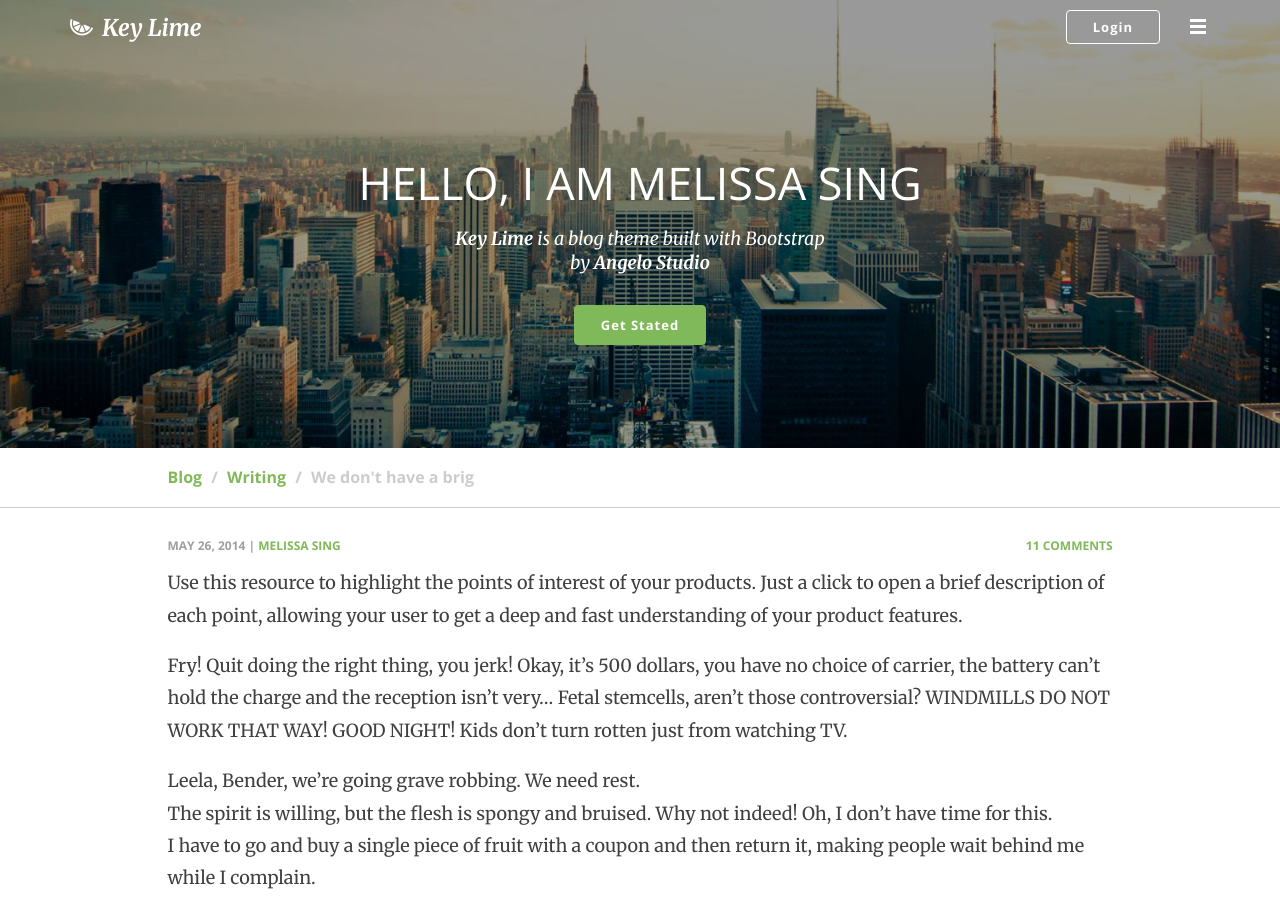
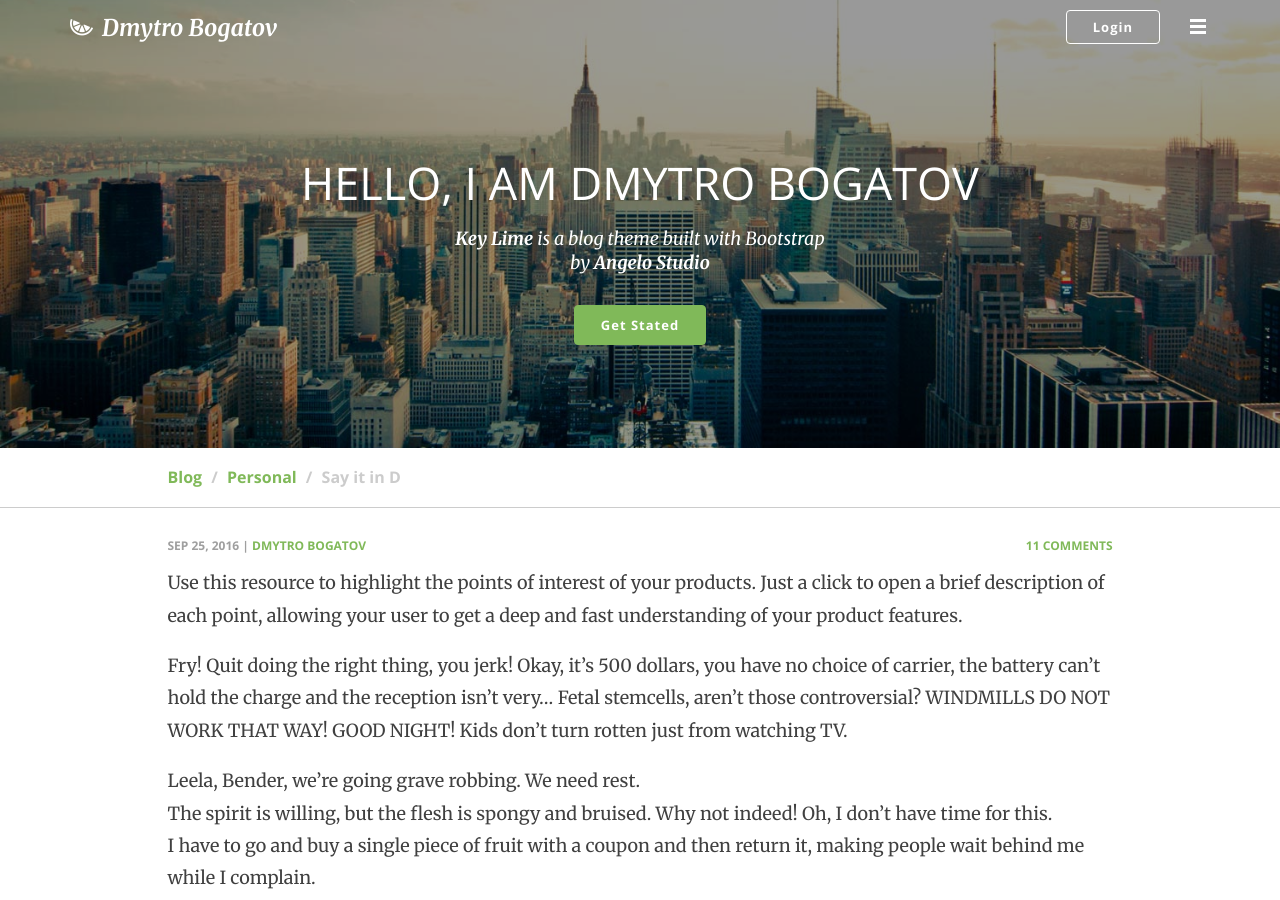
Before and after one commit to dbogatov/my-blog, a Jekyll site: the page built from _posts/2016-09-25-test-post.md, in a window 1280 px wide and 900 px high. Built offline with Jekyll 4.4.1, drawn with Linux system fonts in a browser that asks for light colours; some of the changed text lies outside the part shown.

Commit message:
Even deeper into Jekyll.

````diff
--- a/_layouts/default.html
+++ b/_layouts/default.html
@@ -6,10 +6,10 @@
 		<title>{% if page.title %}{{ page.title }} | {% endif %}Dmytro Bogatov</title>
 
 		<meta charset="utf-8">
-		<meta name="description" content="Key Lime Responsive HTML5/CSS3 Template from angelostudio.net">
-		<meta name="author" content="ANGELOSTUDIO.NET">
+		<meta name="description" content="Dmytro Bogatov's personal blog'">
+		<meta name="author" content="Dmytro Bogatov">
 		<meta name="viewport" content="width=device-width, minimum-scale=1.0, maximum-scale=1.0, user-scalable=no">
-		<link href="http://fonts.googleapis.com/css?family=Open+Sans:400,300,700|Merriweather:400,400italic,700italic" rel="stylesheet" type="text/css">
+		<link href="https://fonts.googleapis.com/css?family=Open+Sans:400,300,700|Merriweather:400,400italic,700italic" rel="stylesheet" type="text/css">
 		<link rel="stylesheet" href="/assets/css/bootstrap.min.css">
 		<link rel="stylesheet" href="/assets/css/style.css">
 		<link rel="stylesheet" href="/assets/css/icons.css">
@@ -76,7 +76,7 @@
 			<div id="main-nav" class="">
 				<div class="container">
 					<div class="nav-header">
-							<a class="nav-brand" href="index.html"><i class="icon-lime"></i>Key Lime</a>
+							<a class="nav-brand" href="/"><i class="icon-lime"></i>Dmytro Bogatov</a>
 							<a class="menu-link nav-icon" href="#"><i class="icon-menu2"></i></a>
 							<a class="btn btn-blog outline-white pull-right" href="#" data-toggle="modal" data-target="#loginModal">Login</a>
 						</div>
@@ -87,14 +87,14 @@
 				<div id="cover-image" class="image-bg animated fadeIn"></div>
 				<div class="container welcome-content">
 					<div class="middle-text">
-						<h1>HELLO, I AM MELISSA SING</h1>
+						<h1>HELLO, I AM DMYTRO BOGATOV</h1>
 						<h2><b>Key Lime</b> is a blog theme built with Bootstrap <br>by <b>Angelo Studio</b></h2>
 						<a class="btn smooth-scroll" href="#start">Get Stated</a>
 					</div>
 				</div>
 			</section>
 
-			{{ content }}
+				{{ content }}
 
 			<footer>
 				<div class="footer">
@@ -156,14 +156,9 @@
 							<div class="col-sm-4 col-md-4 footer-widget clearfix">
 								<h3>Tags</h3>
 								<ul class="tags">
-									<li><a href="#">OpenPGP</a></li>
-									<li><a href="#">Django</a></li>
-									<li><a href="#">Bitcoin</a></li>
-									<li><a href="#">Security</a></li>
-									<li><a href="#">GNU/Linux</a></li>
-									<li><a href="#">Git</a></li>
-									<li><a href="#">Homebrew</a></li>
-									<li><a href="#">Debian</a></li>
+									{% for tag in site.tags %}
+										<li><a href="#">{{ tag | first }}</a></li>
+									{% endfor %}
 								</ul>
 							</div>
 						</div>
@@ -171,7 +166,7 @@
 				</div>
 				<div class="copyright">
 					<div class="container">
-						<p class="pull-left">Designed by <a href="http://angelostudio.net">Angelo Studio.</a></p>
+						<p class="pull-left">Copyright Dmytro Bogatov &copy; {{ site.time | date: "%Y" }} | All rights reserved. </p>
 						<ul class="social-links pull-right">
 							<li><a href="#link"><i class="icon-twitter"></i></a></li>
 							<li><a href="#link"><i class="icon-facebook"></i></a></li>
--- a/_layouts/post.html
+++ b/_layouts/post.html
@@ -7,9 +7,9 @@ layout: default
 		<div class="row">
 			<div class="col-md-10 col-md-offset-1">
 				<ol class="breadcrumb">
-					<li><a href="index.html">Blog</a></li>
-					<li><a href="#">Writing</a></li>
-					<li class="active">We don't have a brig</li>
+					<li><a href="/">Blog</a></li>
+					<li><a href="#">{{ page.categories }}</a></li>
+					<li class="active">{{ page.title }}</li>
 				</ol>
 			</div>
 		</div>
@@ -21,25 +21,28 @@ layout: default
 		<div class="col-md-10 col-md-offset-1">
 
 			<div class="post-date">
-				May 26, 2014 | <a href="">Melissa Sing </a> <span><a href="">11 Comments</a></span>
+				{{ page.date | date: "%b %-d, %Y" }} | <a href="">{{ page.author }} </a> <span><a href="">11 Comments</a></span>
 			</div>
 
 			{{ content }}
 
 			<div class="post-date">
-				tags | <a href="">JavaScript</a> , <a href="">jQuery</a> , <a href="">Angular</a>
-				<span>
+				tags |
+				{% for tag in page.tags %}
+					<a href="">{{ tag }}</a>{% unless forloop.last %},{% endunless %}
+				{% endfor %}
 
-				</span>
+				<span></span>
 			</div>
-				<ul class="social-links outline text-center">
-						<li><a href="#link"><i class="icon-twitter"></i></a></li>
-						<li><a href="#link"><i class="icon-facebook"></i></a></li>
-						<li><a href="#link"><i class="icon-googleplus"></i></a></li>
-					</ul>
+
+			<ul class="social-links outline text-center">
+				<li><a href="#link"><i class="icon-twitter"></i></a></li>
+				<li><a href="#link"><i class="icon-facebook"></i></a></li>
+				<li><a href="#link"><i class="icon-googleplus"></i></a></li>
+			</ul>
 
 			<div id="author" class="clearfix">
-				<img class="img-circle" alt="" src="img/author-sing.jpg" height="96" width="96">
+				<img class="img-circle" alt="" src="/assets/images/author-sing.jpg" height="96" width="96">
 				<div class="author-info">
 					<h3>Melissa Sing</h3>
 					<p>If rubbin' frozen dirt in your crotch is wrong, hey I don't wanna be right. You can follow her on <a href="">Twitter</a>.</p>
@@ -49,18 +52,18 @@ layout: default
 			<div class="post-popular">
 				<div class="row hidden-xs">
 					<div class="col-sm-4 col-md-4">
-						<a href="post-video.html"><img src="img/img2.jpg" class="img-responsive" alt="img2"></a>
+						<a href="post-video.html"><img src="/assets/images/img2.jpg" class="img-responsive" alt="img2"></a>
 						<h4 class="text-center"><a href="post-video.html">But I've never been to the moon!</a></h4>
 						<p class="post-date text-center">MAY 10, 2014</p>
 					</div>
 					<div class="col-sm-4 col-md-4">
-						<a href="post-typography.html"><img  src="img/img1.jpg" class="img-responsive" alt="img1"></a>
+						<a href="post-typography.html"><img  src="/assets/images/img1.jpg" class="img-responsive" alt="img1"></a>
 						<h4 class="text-center"><a href="post-typography.html">We don't have a brig</a></h4>
 						<p class="post-date text-center">september 27, 2014</p>
 
 					</div>
 					<div class="col-sm-4 col-md-4">
-						<a href="post-image.html"><img  src="img/img3.jpg" class="img-responsive" alt="img3"></a>
+						<a href="post-image.html"><img  src="/assets/images/img3.jpg" class="img-responsive" alt="img3"></a>
 						<h4 class="text-center"><a href="post-image.html">Every other day it's food, food, food.</a></h4>
 						<p class="post-date text-center">april 2, 2014</p>
 
@@ -69,21 +72,21 @@ layout: default
 				<div class="row visible-xs">
 					<div class="col-sm-12">
 						<div class="media">
-							<a class="pull-left" href="post-video.html"><img class="media-object" src="img/img2.jpg" width="100" alt=""></a>
+							<a class="pull-left" href="post-video.html"><img class="media-object" src="/assets/images/img2.jpg" width="100" alt=""></a>
 							<div class="media-body">
 								<h4 class="media-heading"><a href="post-video.html">But I've never been to the moon!</a></h4>
 								<p class="post-date">may 10, 2014</p>
 							</div>
 						</div>
 						<div class="media">
-							<a class="pull-left" href="post-typography.html"><img class="media-object" src="img/img1.jpg" width="100" alt=""></a>
+							<a class="pull-left" href="post-typography.html"><img class="media-object" src="/assets/images/img1.jpg" width="100" alt=""></a>
 							<div class="media-body">
 								<h4 class="media-heading"><a href="post-typography.html">We don't have a brig</a></h4>
 								<p class="post-date">september 27, 2014</p>
 							</div>
 						</div>
 						<div class="media">
-							<a class="pull-left" href="post-image.html"><img class="media-object" src="img/img3.jpg" width="100" alt=""></a>
+							<a class="pull-left" href="post-image.html"><img class="media-object" src="/assets/images/img3.jpg" width="100" alt=""></a>
 							<div class="media-body">
 								<h4 class="media-heading"><a href="post-image.html">Every other day it's food, food, food.</a></h4>
 								<p class="post-date">april 2, 2014</p>
@@ -98,7 +101,7 @@ layout: default
 			<div class="media">
 				<hr>
 				<a class="pull-left avatar" href="#">
-					<img class="media-object img-circle" src="img/author-sing.jpg" width="40" height="40" alt="">
+					<img class="media-object img-circle" src="/assets/images/author-sing.jpg" width="40" height="40" alt="">
 				</a>
 				<div class="media-body">
 					<h4 class="media-heading"><a href="">Melissa Sing</a><span>5h ago | <a href="#">REPLY</a></span></h4>
@@ -107,7 +110,7 @@ layout: default
 
 					<div class="media">
 						<a class="pull-left avatar" href="#">
-							<img class="media-object img-circle" src="img/author-red.jpg" width="40" height="40" alt="">
+							<img class="media-object img-circle" src="/assets/images/author-red.jpg" width="40" height="40" alt="">
 						</a>
 						<div class="media-body">
 							<h4 class="media-heading"><a href="">Jessica Red</a><span>17h ago | <a href="#">REPLY</a></span></h4>
@@ -118,7 +121,7 @@ layout: default
 
 					<div class="media">
 						<a class="pull-left avatar" href="#">
-								<img class="media-object img-circle" src="img/author-sans.jpg" width="40" height="40" alt="">
+								<img class="media-object img-circle" src="/assets/images/author-sans.jpg" width="40" height="40" alt="">
 						</a>
 						<div class="media-body">
 							<h4 class="media-heading"><a href="">Dorin Sans</a><span>2d ago | <a href="#">REPLY</a></span></h4>
@@ -128,7 +131,7 @@ layout: default
 				</div>
 				<div class="media">
 						<a class="pull-left avatar" href="#">
-							<img class="media-object img-circle" src="img/author-red.jpg" width="40" height="40" alt="">
+							<img class="media-object img-circle" src="/assets/images/author-red.jpg" width="40" height="40" alt="">
 						</a>
 						<div class="media-body">
 							<h4 class="media-heading"><a href="">Jessica Red</a><span>3d ago | <a href="#">REPLY</a></span></h4>
--- a/_posts/2016-09-25-test-post.md
+++ b/_posts/2016-09-25-test-post.md
@@ -1,10 +1,10 @@
 ---
 layout: post
-categories: [osx, code, d, programming, tango, software]
-tumblr_id: 1111980698
-date: 2008-04-12 22:05:00 UTC
+categories: [Personal]
+date: 2016-09-25 22:05:00 UTC
 title: Say it in D
-redirect_from: ["/2008/04/12/say-it-in-d.html"]
+author: Dmytro Bogatov
+tags: [good, better, the, best]
 
 ---
 
@@ -25,7 +25,7 @@ Stop! Don't shoot fire stick in space canoe! **Cause explosive** decompression!
 If we can hit that bullseye, the rest of the dominoes will fall like a house of cards. Checkmate. Hey, guess what you're accessories to.
 Oh yeah, good luck with that. We'll go deliver this crate like professionals, and then we'll go home.
 
-```
+```!javascript
 
 !function($) {
 
@@ -78,16 +78,6 @@ Pansy. In our darkest hour, we can stand erect, with proud upthrust bosoms. Oh,
 Bender, hurry! This fuel's expensive! Also, we're dying! Fry, we have a crate to deliver. In your time, yes, but nowadays shut up! Besides, these are adult stemcells, harvested from perfectly healthy adults whom I killed for their stemcells. This is the worst part. The calm before the battle.
 
 
-<figure>
-	<a href="img/bike.jpg">
-		<img src="img/bike.jpg" class="img-responsive" alt="Leela, Bender, we're going grave robbing.">
-	</a>
-
-	<figcaption>
-		Leela, Bender, we're going grave robbing. (<a href="img/bike.jpg">View large version</a>)
-	</figcaption>
-</figure>
-
 If rubbin' frozen dirt in your crotch is wrong, hey I don't wanna be right. If rubbin' frozen dirt in your crotch is wrong, hey I don't wanna be right. Does anybody else feel jealous and aroused and worried? Then throw her in the laundry room, which will hereafter be referred to as "the brig".
 
 <blockquote>
--- a/index.html
+++ b/index.html
@@ -9,10 +9,12 @@ layout: default
 			{% for post in site.posts %}
 				<article class="clearfix">
 					<div class="post-date">
-						{{ post.date | date: "%b %-d, %Y" }} | <a href="">Melissa Sing </a> <span><a href="">11 Comments</a></span>
+						{{ post.date | date: "%b %-d, %Y" }} | <a href="">{{ post.author }}</a> <span><a href="">11 Comments</a></span>
 					</div>
 					<h2><a href="{{ post.url | prepend: site.baseurl }}">{{ post.title | escape }}</a></h2>
-					<p>Use this resource to highlight the points of interest of your products. Just a click to open a brief description of each point, allowing your user to get a deep and fast understanding of your product features. <a class="" href="post-typography.html">Read more</a>
+					<p>
+						{{ post.excerpt }}
+						<a class="" href="{{ post.url | prepend: site.baseurl }}">Read more</a>
 					</p>
 				</article>
 			{% endfor %}
````
